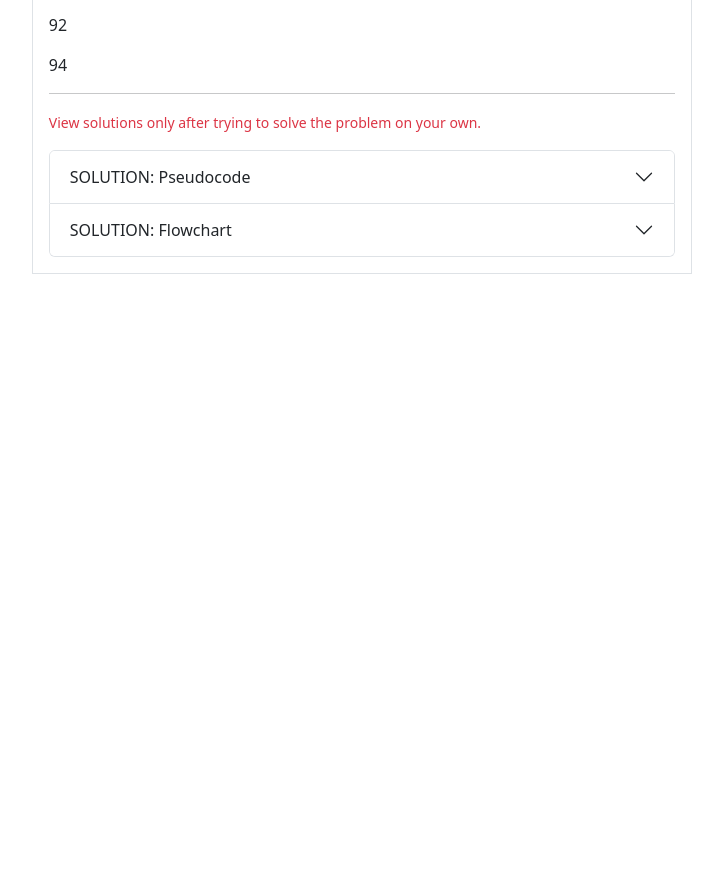
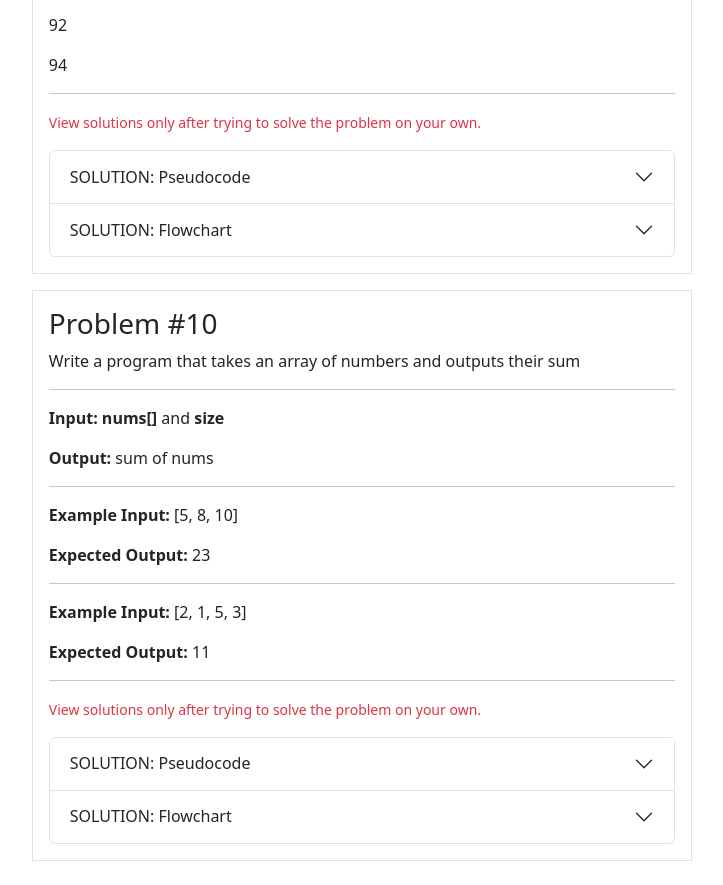
Before and after one commit to klanezurbano/simple-website, a plain HTML site: page problems.html in a window 1280 px wide. Shown: the part 5909-6794 px from the top of the page, without its empty margins (278-1001 px from the left). Before the commit the page ends 6207 px from the top, so only its background shows below. Drawn offline with nearby package versions, Linux system fonts and the light colour scheme.

Commit message:
:sparkles: Added problem 10

```diff
--- a/problems.html
+++ b/problems.html
@@ -490,6 +490,59 @@
         </div>
       </div>
 
+      <div class="col-11 col-lg-7 border mx-auto my-2 p-3">
+        <h3>Problem #10</h3>
+        <p>Write a program that takes an array of numbers and outputs their sum</p>
+        <hr/>
+        <p><b>Input: nums[]</b> and <b>size</b></p>
+        <p><b>Output: </b>sum of nums</p>
+        <hr/>
+        <p><b>Example Input: </b>[5, 8, 10]</p>
+        <p><b>Expected Output: </b>23</p>
+        <hr/>
+        <p><b>Example Input: </b>[2, 1, 5, 3]</p>
+        <p><b>Expected Output: </b>11</p>
+        <hr/>
+        <p class="text-danger"><small>View solutions only after trying to solve the problem on your own.</small></p>
+        <div class="accordion" id="accordionP10">
+          <div class="accordion-item">
+            <h2 class="accordion-header" id="p10-pseudocode">
+              <button class="accordion-button collapsed" type="button" data-bs-toggle="collapse" data-bs-target="#p10-collapsePseudocode" aria-expanded="true" aria-controls="p10-collapsePseudocode">
+                SOLUTION: Pseudocode
+              </button>
+            </h2>
+            <div id="p10-collapsePseudocode" class="accordion-collapse collapse" aria-labelledby="p10-pseudocode" data-bs-parent="#accordionP10">
+              <div class="accordion-body">
+                <ol>
+                  <li>Let sum, index</li>
+                  <li>Input nums[], size</li>
+                  <li>sum = 0, index = 0</li>
+                  <li>sum = sum + nums[index]</li>
+                  <li>index == size - 1, go to step 7</li>
+                  <li>index = index + 1, go back to step 4</li>
+                  <li>Output sum</li>
+                </ol>
+              </div>
+            </div>
+          </div>
+          <div class="accordion-item">
+            <h2 class="accordion-header" id="p10-flowchart">
+              <button class="accordion-button collapsed" type="button" data-bs-toggle="collapse" data-bs-target="#p10-collapseFlowchart" aria-expanded="true" aria-controls="p10-collapseFlowchart">
+                SOLUTION: Flowchart
+              </button>
+            </h2>
+            <div id="p10-collapseFlowchart" class="accordion-collapse collapse" aria-labelledby="p10-flowchart" data-bs-parent="#accordionP10">
+              <div class="accordion-body d-flex flex-column align-items-center">
+                <iframe width="560" height="315" src="https://www.youtube.com/embed/UrMBJ1RlXUw" title="YouTube video player" frameborder="0" allow="accelerometer; autoplay; clipboard-write; encrypted-media; gyroscope; picture-in-picture; web-share" allowfullscreen></iframe>
+                <br/>
+                <br/>
+                <img src="./images/problems-10.jpg" alt="problem-10-flowchart" width="100%">
+              </div>
+            </div>
+          </div>
+        </div>
+      </div>
+
     </div>
   </div>
   <script src="https://cdn.jsdelivr.net/npm/bootstrap@5.2.3/dist/js/bootstrap.bundle.min.js" integrity="sha384-kenU1KFdBIe4zVF0s0G1M5b4hcpxyD9F7jL+jjXkk+Q2h455rYXK/7HAuoJl+0I4" crossorigin="anonymous"></script>
```
Also changed, not shown: images/problems-10.jpg (added).
